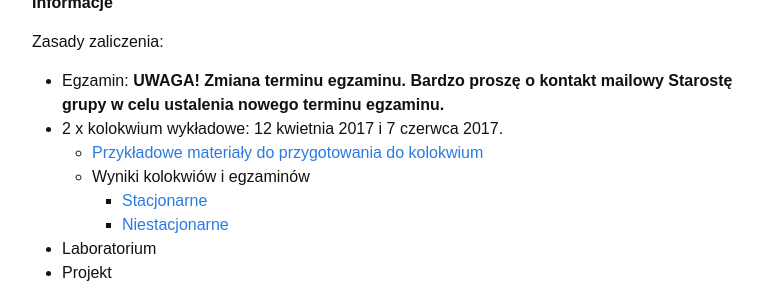
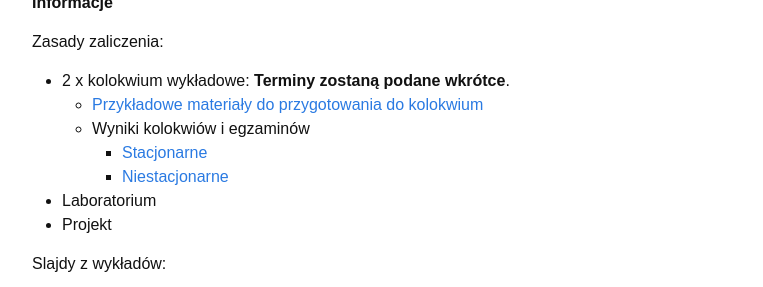
Before and after one commit to piotrlasek/piotrlasek.github.io, a Jekyll site: the page built from for-students/ai2.md, in a window 1280 px wide and 900 px high, cut to the strip 382-669 px from the top of the window. Shown: the whole strip, without its empty margins (238-1001 px from the left). Built offline with Jekyll 4.4.1, drawn with Linux system fonts in a browser that asks for light colours.

Commit message:
Update ai2.md

```diff
--- a/for-students/ai2.md
+++ b/for-students/ai2.md
@@ -10,13 +10,12 @@ exclude: true
 # Informacje
 
 Zasady zaliczenia:
-* Egzamin: **UWAGA! Zmiana terminu egzaminu. Bardzo proszę o kontakt mailowy Starostę grupy w celu ustalenia nowego terminu egzaminu.**
-* 2 x kolokwium wykładowe: 12 kwietnia 2017 i 7 czerwca 2017.
+* 2 x kolokwium wykładowe: **Terminy zostaną podane wkrótce**.
   * [Przykładowe materiały do przygotowania do
   kolokwium](ai2-test-demo.pdf)
   * Wyniki kolokwiów i egzaminów
-    * [Stacjonarne](ai2-2017-oceny.pdf)
-    * [Niestacjonarne](ai2-2017-kol1-wyn.pdf)
+    * [Stacjonarne](xxx)
+    * [Niestacjonarne](xxx)
 * Laboratorium
 * Projekt
 
@@ -69,7 +68,7 @@ Materiały do zajęć laboratoryjnych:
 # Projekty
 
 **Uwaga:** Do **29 marca** należy dokonać podziału na zespoły oraz dokonać zapisu na wybrany przez
-zespół temat na [stronie zapisów](https://docs.google.com/document/d/1ysbPqXybqgpxvLWPetOv--JI32nEqR8gYSTS3sWzMeA/edit?usp=sharing). Do dnia **12 kwietnia** należy przygotować dokumentację wstępną, która zawierać będzie opracowane przez zespół założenia projektu dotyczące planowanych funkcjonalności, wykorzystanych technologii i metod testowania.
+zespół temat na [stronie zapisów](https://docs.google.com/document/d/1tURNaPUu03KfPaMrOn8Kb6PSmH2685Tg2W3A_u4IsP8/edit?usp=sharing). Do dnia **12 kwietnia** należy przygotować dokumentację wstępną, która zawierać będzie opracowane przez zespół założenia projektu dotyczące planowanych funkcjonalności, wykorzystanych technologii i metod testowania.
 
 **Uwaga:** Studenci, które nie dokonają zapisu na projekt i nie dostarczą dokumentacji wstępnej (w wyznaczonych terminach) uzyskują dotatkowe -0,5 stopnia do oceny końcowej z zaliczenia przedmiotu.
 
```
